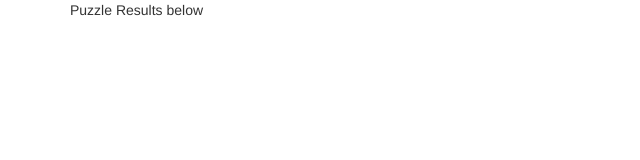
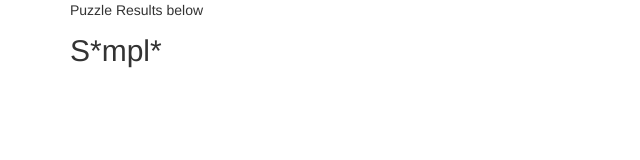
Before and after one commit to rockandrollbaby/vowel-puzzle, a plain HTML site: page index.html in a window 1280 px wide. Both pictures are taken after typing "Sample" into the empty fields and a click on the button "Submit". Shown: the whole page, without its empty margins (0-640 px from the left). Drawn offline with nearby package versions, Linux system fonts and the light colour scheme.

Commit message:
finish puzzle quiz to take out vowells

```diff
--- a/css/styles.css
+++ b/css/styles.css
@@ -1,3 +1,7 @@
-/*#puzzleBody {
+#puzzleBody {
   display: none;
 }
+
+#result {
+  font-size: 30px;
+}
--- a/index.html
+++ b/index.html
@@ -19,7 +19,7 @@
       </div>
       <div id="puzzleBody">
         <p>Puzzle Results below</p>
-        <span id="output"></span>
+        <span id="result" class="output"></span>
       </div>
     </div>
   </body>
--- a/js/scripts.js
+++ b/js/scripts.js
@@ -14,7 +14,7 @@ $(document).ready(function() {
     var outArray =[];
     function transform(param1, param2){
       param1.forEach(function(step) {
-        if (step.toString().toLowerCase() === "a") {
+        if ((step.toString().toLowerCase() === "a") || (step.toString().toLowerCase() === "e") || (step.toString().toLowerCase() === "i") || (step.toString().toLowerCase() === "o") || (step.toString().toLowerCase() === "u")) {
           param2.push("*")
         } else {
           param2.push(step)
@@ -24,7 +24,8 @@ $(document).ready(function() {
     };
     var bob = transform(procArray,outArray);
     var fred = bob.join("");
-    alert(fred);
+    // alert(fred);
+    $(".output").text(fred);
     event.preventDefault();
 
   });
```
